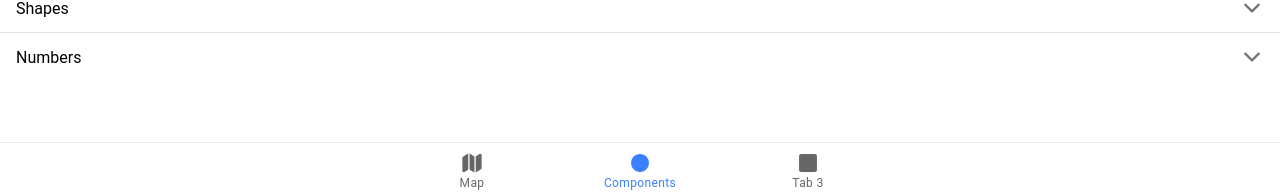
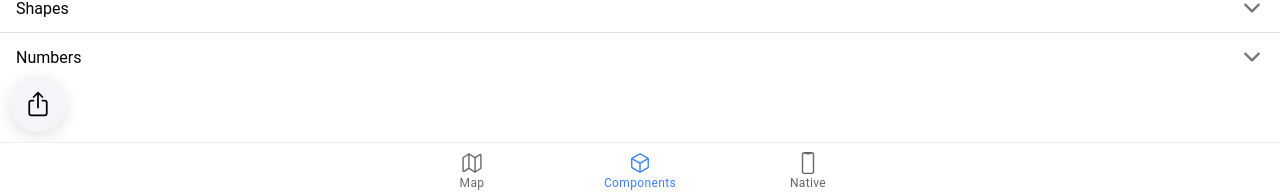
Before and after one commit to codesyntax/ionic-react-capacitor-demo, a React (Create React App) app: page /tab2 in a window 1280 px wide. Shown: the part 601-797 px from the top of the page. Built offline with nearby package versions, Linux system fonts and the light colour scheme.

Commit message:
fabbutton

```diff
--- a/public/index.html
+++ b/public/index.html
@@ -2,7 +2,7 @@
 <html lang="en">
   <head>
     <meta charset="utf-8" />
-    <title>Ionic App</title>
+    <title>Ionic Reat Leaflet Demo</title>
 
     <base href="/" />
 
--- a/src/App.tsx
+++ b/src/App.tsx
@@ -10,7 +10,7 @@ import {
   setupIonicReact
 } from '@ionic/react';
 import { IonReactRouter } from '@ionic/react-router';
-import { ellipse, square, map } from 'ionicons/icons';
+import { phonePortraitOutline, cubeOutline, mapOutline } from 'ionicons/icons';
 import Tab1 from './pages/Tab1';
 import Tab2 from './pages/Tab2';
 import Tab3 from './pages/Tab3';
@@ -56,16 +56,16 @@ const App: React.FC = () => (
         </IonRouterOutlet>
         <IonTabBar slot="bottom">
           <IonTabButton tab="tab1" href="/tab1">
-            <IonIcon icon={map} />
+            <IonIcon icon={mapOutline} />
             <IonLabel>Map</IonLabel>
           </IonTabButton>
           <IonTabButton tab="tab2" href="/tab2">
-            <IonIcon icon={ellipse} />
+            <IonIcon icon={cubeOutline} />
             <IonLabel>Components</IonLabel>
           </IonTabButton>
           <IonTabButton tab="tab3" href="/tab3">
-            <IonIcon icon={square} />
-            <IonLabel>Tab 3</IonLabel>
+            <IonIcon icon={phonePortraitOutline} />
+            <IonLabel>Native</IonLabel>
           </IonTabButton>
         </IonTabBar>
       </IonTabs>
--- a/src/components/DateTime/DateTime.tsx
+++ b/src/components/DateTime/DateTime.tsx
@@ -24,7 +24,7 @@ const DateTime: React.FC = () => {
           <IonContent>
             <IonDatetime
               size="cover"
-              locale="ca"
+              locale="eu"
               onIonChange={(e: CustomEvent) => setDateTime(e.detail.value)}
             >
               <div slot="time-label">Ordua</div>
--- /dev/null
+++ b/src/components/FabButton/FabButton.tsx
@@ -0,0 +1,30 @@
+import { IonFab, IonFabButton, IonFabList, IonIcon } from "@ionic/react";
+import {
+  shareOutline,
+  logoVimeo,
+  logoFacebook,
+  logoInstagram,
+  logoTwitter,
+} from "ionicons/icons";
+const FabButton: React.FC = () => {
+  return (
+    <IonFab vertical="bottom" horizontal="start" slot="fixed">
+      <IonFabButton  color="light"  mode="ios">
+        <IonIcon icon={shareOutline} />
+      </IonFabButton>
+      <IonFabList side="top" >
+        <IonFabButton color="dark">
+          <IonIcon icon={logoVimeo} />
+        </IonFabButton>
+        <IonFabButton color="dark">
+          <IonIcon icon={logoFacebook} />
+        </IonFabButton>
+        <IonFabButton color="dark">
+          <IonIcon icon={logoInstagram} />
+        </IonFabButton>
+      </IonFabList>
+
+    </IonFab>
+  );
+};
+export default FabButton;
--- a/src/pages/Tab2.tsx
+++ b/src/pages/Tab2.tsx
@@ -7,6 +7,7 @@ import {
 } from "@ionic/react";
 import Accordion from "../components/Accordion/Accordion";
 import DateTime from "../components/DateTime/DateTime";
+import FabButton from "../components/FabButton/FabButton";
 import Reorder from "../components/Reorder/Reorder";
 import "./Tab2.css";
 
@@ -25,6 +26,7 @@ const Tab2: React.FC = () => {
         <DateTime />
         <Reorder />
         <Accordion />
+        <FabButton />
       </IonContent>
     </IonPage>
   );
```
Also changed, not shown: package.json (+14 -7 lines), 1 other file (tests, documents, lock files or other folders).
